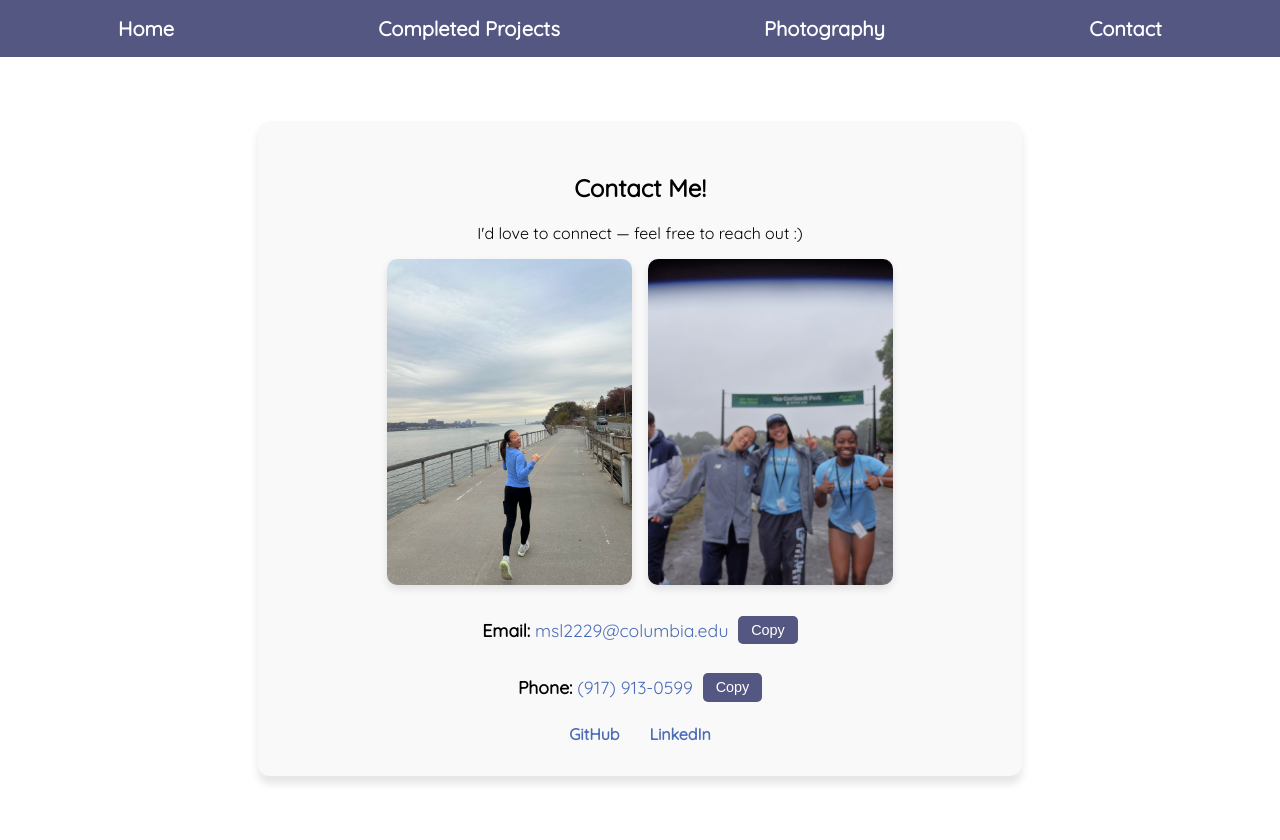
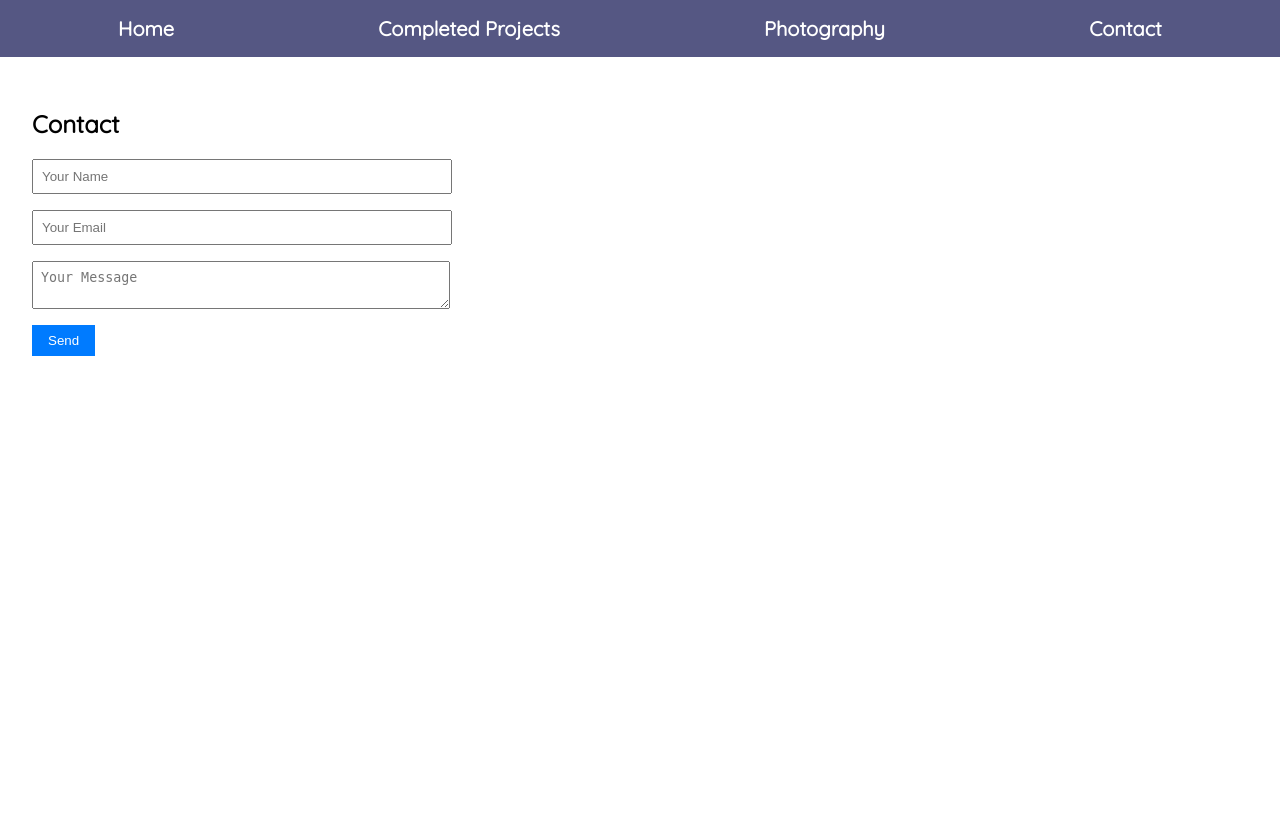
Before and after one commit to michellesynlee/myportfolio, a Flask app: page /contact in a window 1280 px wide. After the commit the page ends 356 px from the top, so only its background shows below. Run offline with Flask 3, Linux system fonts and the light colour scheme.

Commit message:
Revert "1st website iteration done!"
This reverts commit 4776cb0ec0df4c1b45c373593f81168499cd3466.

```diff
--- a/contact.html
+++ b/contact.html
@@ -1,31 +1,11 @@
 {% extends "base.html" %}
 {% block title %}Contact{% endblock %}
 {% block content %}
-<div class="contact-container">
-    <h2>Contact Me!</h2>
-    <p>I'd love to connect — feel free to reach out :)</p>
-     <!-- Top images -->
-     <div class="contact-images">
-        <img src="{{ url_for('static', filename='photos/me.JPEG') }}" alt="You working" />
-        <img src="{{ url_for('static', filename='photos/me1.JPG') }}" alt="You presenting" />
-    </div>
-
-    <div class="contact-info">
-        <div class="email-row">
-            <p><strong>Email:</strong> <a href="mailto:youremail@example.com">msl2229@columbia.edu</a></p>
-            <button onclick="navigator.clipboard.writeText('msl2229@columbia.edu')">Copy</button>
-        </div>
-
-        <div class="email-row">
-            <p><strong>Phone:</strong> <a href="tel:+1234567890">(917) 913-0599</a></p>
-            <button onclick="navigator.clipboard.writeText('9179130599')">Copy</button>
-        </div>
-
-        <div class="contact-links">
-            <a href="https://github.com/michellesynlee" target="_blank">GitHub</a>
-            <a href="https://linkedin.com/in/michellesynlee" target="_blank">LinkedIn</a>
-        </div>
-    </div>
-</div>
-
+<h2>Contact</h2>
+<form id="contact-form">
+    <input type="text" placeholder="Your Name" required>
+    <input type="email" placeholder="Your Email" required>
+    <textarea placeholder="Your Message"></textarea>
+    <button type="submit">Send</button>
+</form>
 {% endblock %}
--- a/home.html
+++ b/home.html
@@ -8,7 +8,6 @@
         <h1 style="font-size: 2rem;"> Hi, my name is Michelle Lee. Welcome to my portfolio! </h1>
         <p>I'm currently a rising senior at Columbia University majoring in Computer Science.
             I love building projects (such as this website!) and learning more about AI and UX design.
-            As a Divison I student-athlete, I also help run the Instagram page for @columbia.vertical.jumps.
             In my free time I like to read, learn art/photography, and pole vault!</p>
         <p>Feel free to check out my page and/or contact me!</p>
         <div class="headshot-links">
--- a/static/style.css
+++ b/static/style.css
@@ -146,82 +146,4 @@ hr {
     transform: scale(1.02);
 }
 
-/*contact page*/
-
-.contact-container {
-    max-width: 700px;
-    margin: 2rem auto;
-    padding: 2rem;
-    background-color: #f9f9f9;
-    border-radius: 12px;
-    box-shadow: 0 8px 8px rgba(0,0,0,0.1);
-    text-align: center;
-}
-
-/* top images */
-.contact-images {
-    display: flex;
-    justify-content: center;
-    gap: 1rem;
-    margin-bottom: 1.5rem;
-}
-
-.contact-images img {
-    width: 35%;
-    height: auto;
-    border-radius: 10px;
-    object-fit: cover;
-    box-shadow: 0 4px 8px rgba(0,0,0,0.1);
-}
-
-/* row for email + button */
-.email-row {
-    display: flex;
-    justify-content: center;
-    align-items: center;
-    gap: 10px;
-    margin-bottom: 1rem;
-    flex-wrap: wrap;
-    text-align: left;
-}
-
-.email-row p {
-    margin: 0;
-    font-size: 1.1rem;
-}
-
-/* button */
-.email-row button {
-    padding: 0.4rem 0.8rem;
-    font-size: 0.9rem;
-    background-color: #555783;
-    color: white;
-    border: none;
-    border-radius: 5px;
-    cursor: pointer;
-}
-
-.email-row button:hover {
-    background-color: #3a58a1;
-}
-
-/* general contact info */
-.contact-info p {
-    font-size: 1.1rem;
-    margin: 0.6rem 0;
-}
-
-/* links */
-.contact-info a {
-    color: #4b6cb7;
-    text-decoration: none;
-}
-
-.contact-info a:hover {
-    text-decoration: underline;
-}
-
-.contact-links a {
-    margin: 0 0.8rem;
-    font-weight: bold;
-}
+/*completed projects*/
```
Also changed, not shown: static/photos/me.JPEG (deleted), static/photos/me1.JPG (deleted).
